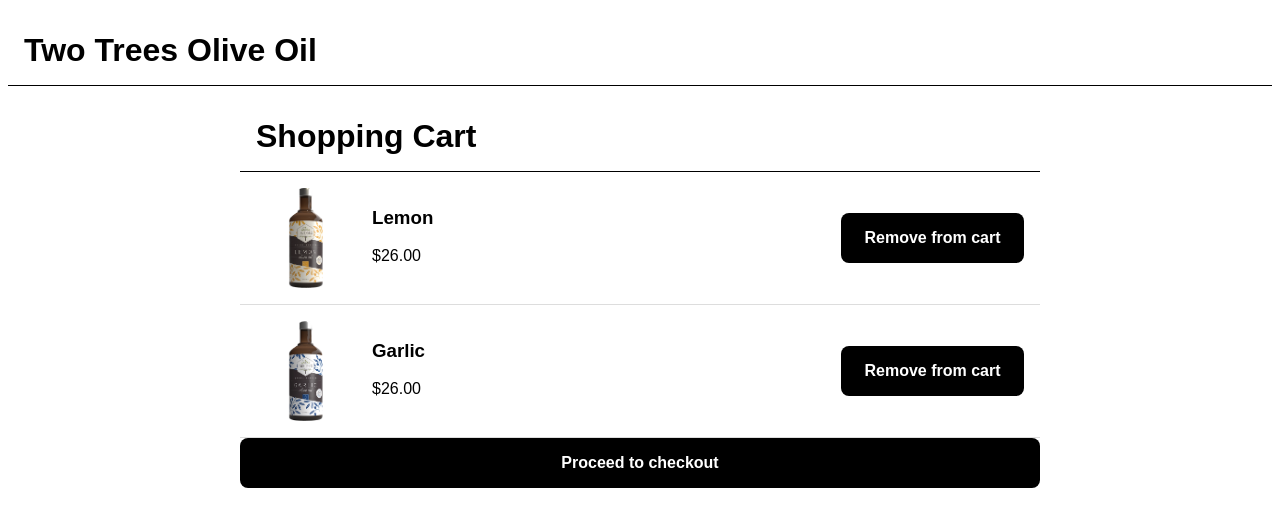
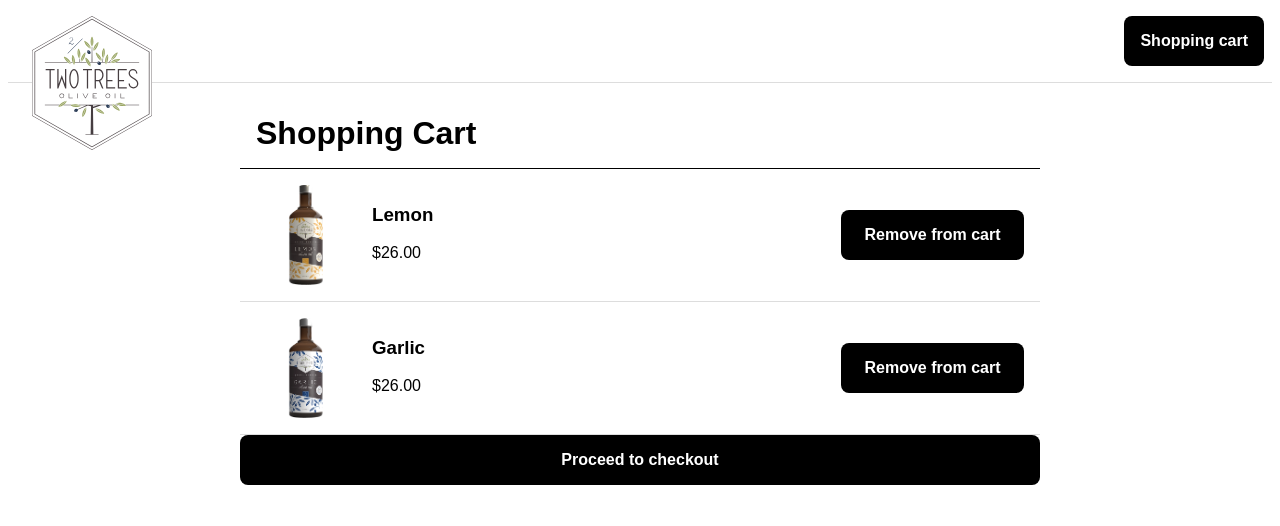
Before and after one commit to T5012/ecommerce-site, a Vue app: page /cart in a window 1280 px wide. Shown: the top 526 px of the page. Built offline with nearby package versions, Linux system fonts and the light colour scheme.

Commit message:
Created Nav Bar

```diff
--- a/src/App.vue
+++ b/src/App.vue
@@ -1,14 +1,17 @@
 <template>
-  <h1>Two Trees Olive Oil</h1>
+  <NavBar></NavBar>
   <div class="page-wrap">
     <router-view></router-view>
   </div>
 </template>
 
 <script>
+import NavBar from "@/components/NavBar.vue";
 
 export default {
   name: 'App',
-  components: {}
+  components: {
+    NavBar
+  }
 }
 </script>
--- /dev/null
+++ b/src/components/NavBar.vue
@@ -0,0 +1,23 @@
+<template>
+  <div class="nav-bar">
+    <router-link to="/products" class="products-link">
+      <div class="logo-wrap">
+        <img :src="logo"/>
+      </div>
+    </router-link>
+    <router-link to="/cart" class="cart-link">
+      <button>Shopping cart</button>
+    </router-link>
+  </div>
+</template>
+<script>
+import logo from '@/assets/logo-hexagon.svg'
+export default {
+  name: "NavBar",
+  data() {
+    return {
+      logo,
+    }
+  }
+}
+</script>
```
